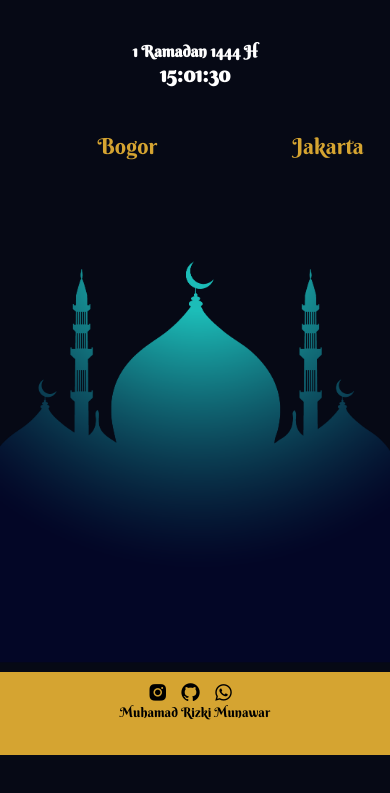
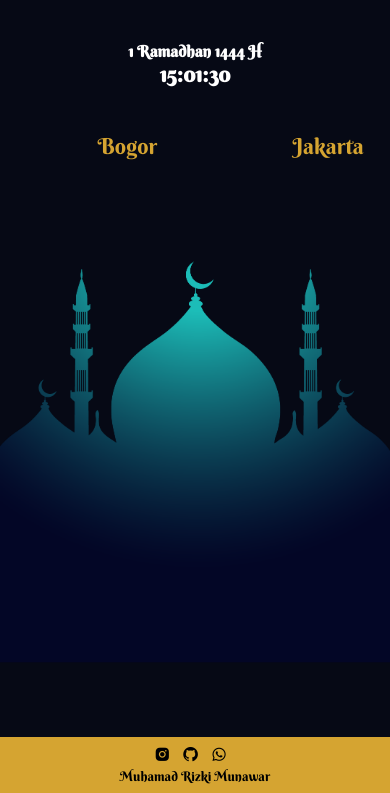
Before and after one commit to mrizkim/ramadhan1444, a plain HTML site: page jadwalPuasa.html in a window 390 px wide. Shown: the part 51-844 px from the top of the page. Drawn offline with nearby package versions, Linux system fonts and the light colour scheme; no server answers.

Commit message:
ubah tanggal

```diff
--- a/assets/js/main.js
+++ b/assets/js/main.js
@@ -70,13 +70,18 @@ const dateTime = () => {
 const islamDate = () => {
   var tanggal = document.getElementById("tanggal-islam");
 
-  var dayArabic = new Intl.DateTimeFormat("en-u-ca-islamic-nu-latn", {
-    day: "numeric",
-  }).format(Date.now());
-  var monthArabic = new Intl.DateTimeFormat("en-u-ca-islamic-nu-latn", {
-    month: "long",
-  }).format(Date.now());
-  tanggal.textContent = dayArabic + " " + monthArabic + " 1444 H";
+  let dayArabic = parseInt(
+    new Intl.DateTimeFormat("en-u-ca-islamic-nu-latn", {
+      day: "numeric",
+    }).format(Date.now())
+  );
+  // var monthArabic = new Intl.DateTimeFormat("en-u-ca-islamic-nu-latn", {
+  //   month: "long",
+  // }).format(Date.now());
+  // month = monthArabic.toString();
+  day = dayArabic;
+
+  tanggal.textContent = day + " Ramadhan 1444 H";
 };
 
 const countDown = () => {
--- a/assets/style.css
+++ b/assets/style.css
@@ -52,7 +52,7 @@ body {
 }
 
 .container {
-  margin: 2.5rem 7% 0 7%;
+  padding: 2.5rem 7% 0 7%;
 }
 
 .navbar {
@@ -100,7 +100,8 @@ body {
 }
 
 .content {
-  height: 82vh;
+  height: 80vh;
+  /* background-color: #d5a431; */
   padding-top: 2rem;
   font-size: 1em;
   text-align: center;
@@ -115,7 +116,7 @@ body {
   display: flex;
   justify-content: center;
   gap: 4rem;
-  margin-bottom: 4rem;
+  padding-bottom: 4rem;
 }
 #count-days,
 #count-hours,
@@ -186,7 +187,7 @@ body {
   justify-content: center;
   gap: 5rem;
   font-size: 2rem;
-  margin-bottom: 10rem;
+  padding-bottom: 10rem;
 }
 .jadwal-jakarta {
   position: relative;
@@ -212,7 +213,7 @@ body {
 }
 
 .header-jadwal {
-  margin-bottom: 10rem;
+  padding-bottom: 10rem;
 }
 
 .imsyak,
@@ -266,13 +267,17 @@ body {
 }
 
 footer {
+  position: absolute;
+  bottom: 0;
+  left: 0;
+  right: 0;
   display: block;
   text-align: center;
-  padding: 2rem 0;
+  padding: 1rem 0;
   background-color: #d5a431;
 }
 .icon-soc a {
-  font-size: 2.5rem;
+  font-size: 2rem;
   color: #000;
   padding-right: 1rem;
 }
@@ -280,7 +285,7 @@ footer {
   color: #fff;
 }
 footer p {
-  padding-top: 0.5rem;
+  /* padding-top: 0.5rem; */
   font-size: 1.5rem;
   color: #000;
 }
@@ -304,14 +309,14 @@ footer p {
     font-size: 55%;
   }
   .container {
-    margin: 3rem 10px 0 10px;
+    padding: 3rem 10px 0 10px;
   }
   .content {
-    height: 80vh;
+    /* height: 80vh; */
     padding: 5rem 0 0 0;
   }
   .content .count-down {
-    margin-bottom: 6rem;
+    margin-bottom: 3rem;
   }
 
   .foto {
@@ -319,7 +324,7 @@ footer p {
   }
 
   .header-jadwal {
-    margin-bottom: 10rem;
+    padding-bottom: 10rem;
     font-size: 1.2rem;
   }
 
@@ -361,9 +366,12 @@ footer p {
   }
 
   footer {
-    padding: 1rem 0 4rem 0;
+    position: absolute;
+    bottom: 0;
+    left: 0;
+    right: 0;
   }
-  footer p {
-    padding: 0;
+  .icon-soc {
+    padding-bottom: 0.5rem;
   }
 }
```
